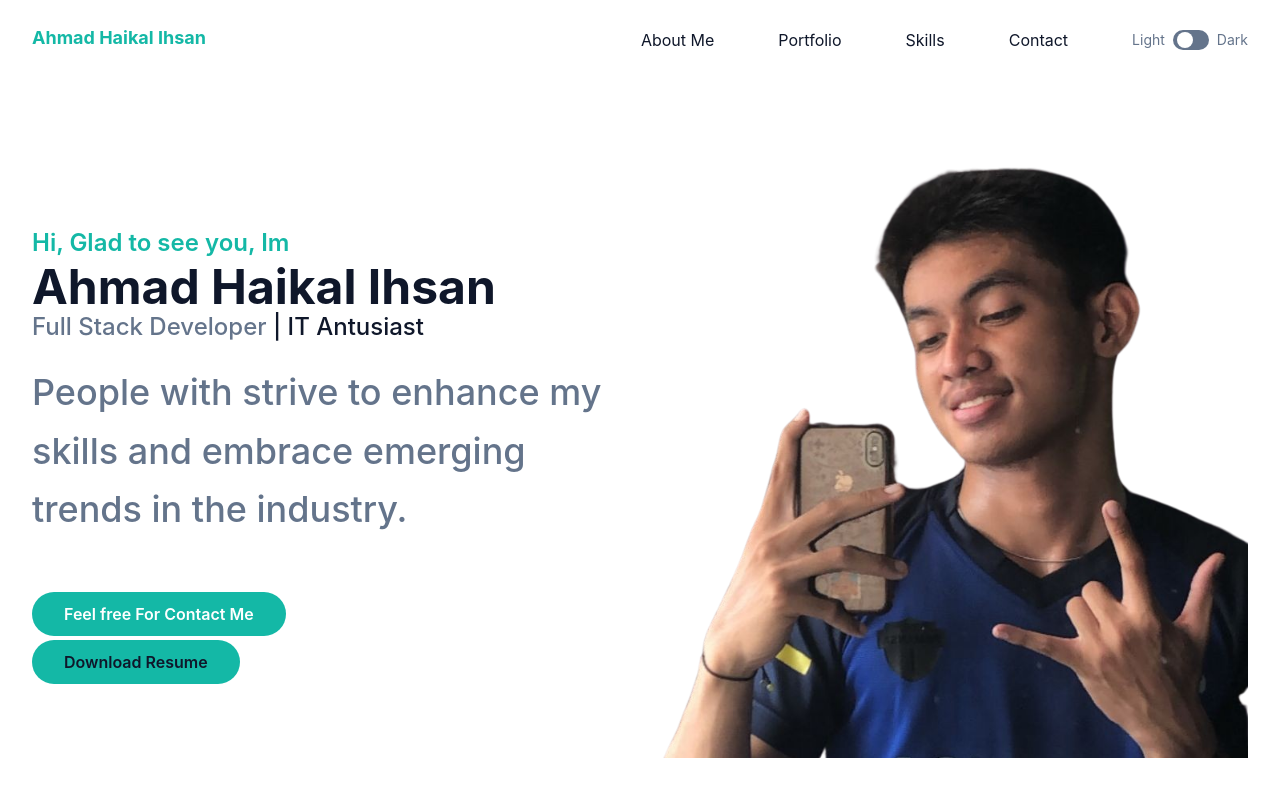
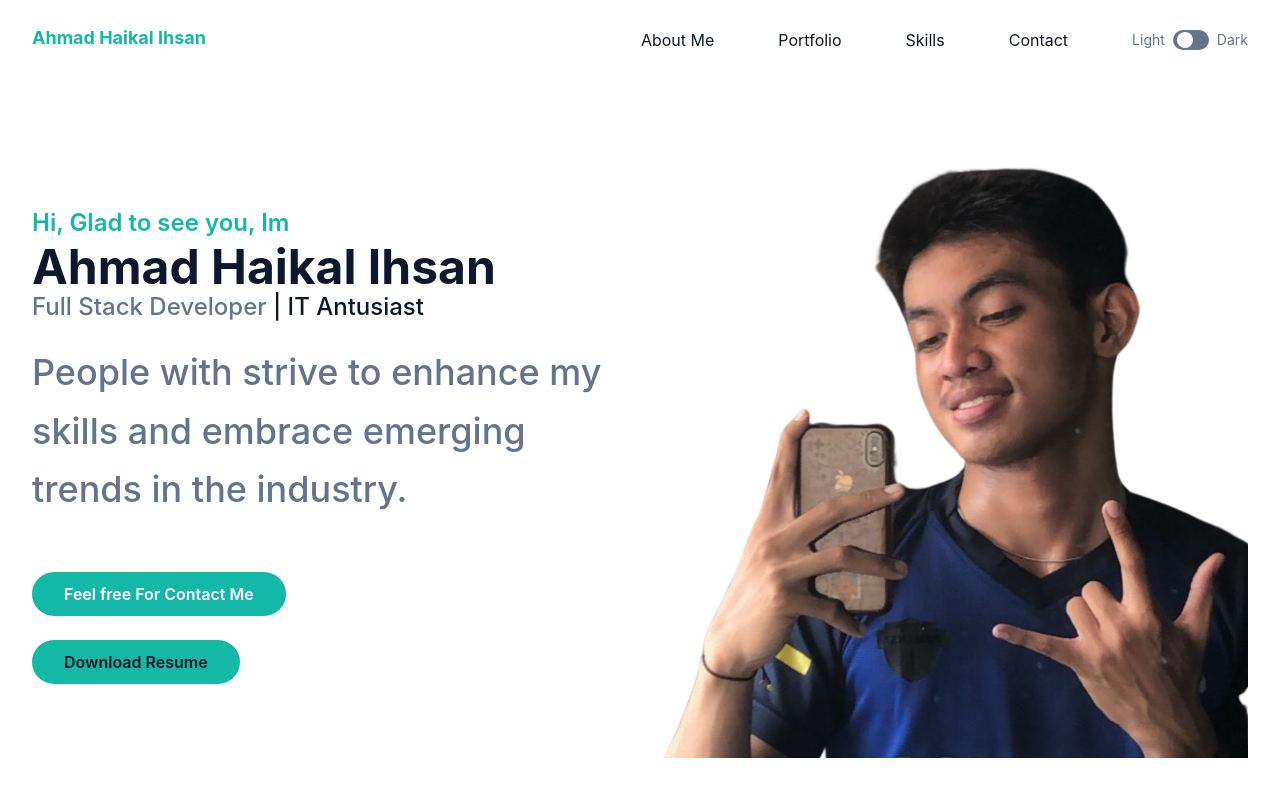
Before and after one commit to haikal1204/porto-v1, a website: page index.html in a window 1280 px wide. Shown: the top 800 px of the page. Drawn offline with nearby package versions, Linux system fonts and the light colour scheme.

Commit message:
Update index.html

```diff
--- a/index.html
+++ b/index.html
@@ -84,7 +84,7 @@
                             <span class="text-dark">| IT Antusiast</span></h2>
                             <p class=" font-medium text-secondary mb-10 leading-relaxed text-4xl"> People with strive to enhance my skills and embrace emerging trends in the industry.</p>
                             <a href="#contact" class="text-base font-semibold text-white bg-primary py-3 px-8 rounded-full hover:shadow-lg hover:opacity-80 transition duration-300 ease-in-out"> Feel free For Contact Me</a>
-                            <p>
+                            <p class="py-5">
                                 <a href="./pdf/CV-ahmadhaikalihsan.pdf" class="mt-20 text-base font-semibold bg-primary text-dark dark:text-white py-3 px-8 rounded-full hover:shadow-lg hover:opacity-80 transition duration-300 ease-in-out" target="_blank"> Download Resume</a>
                             </p>
                         </span></h1>
```
